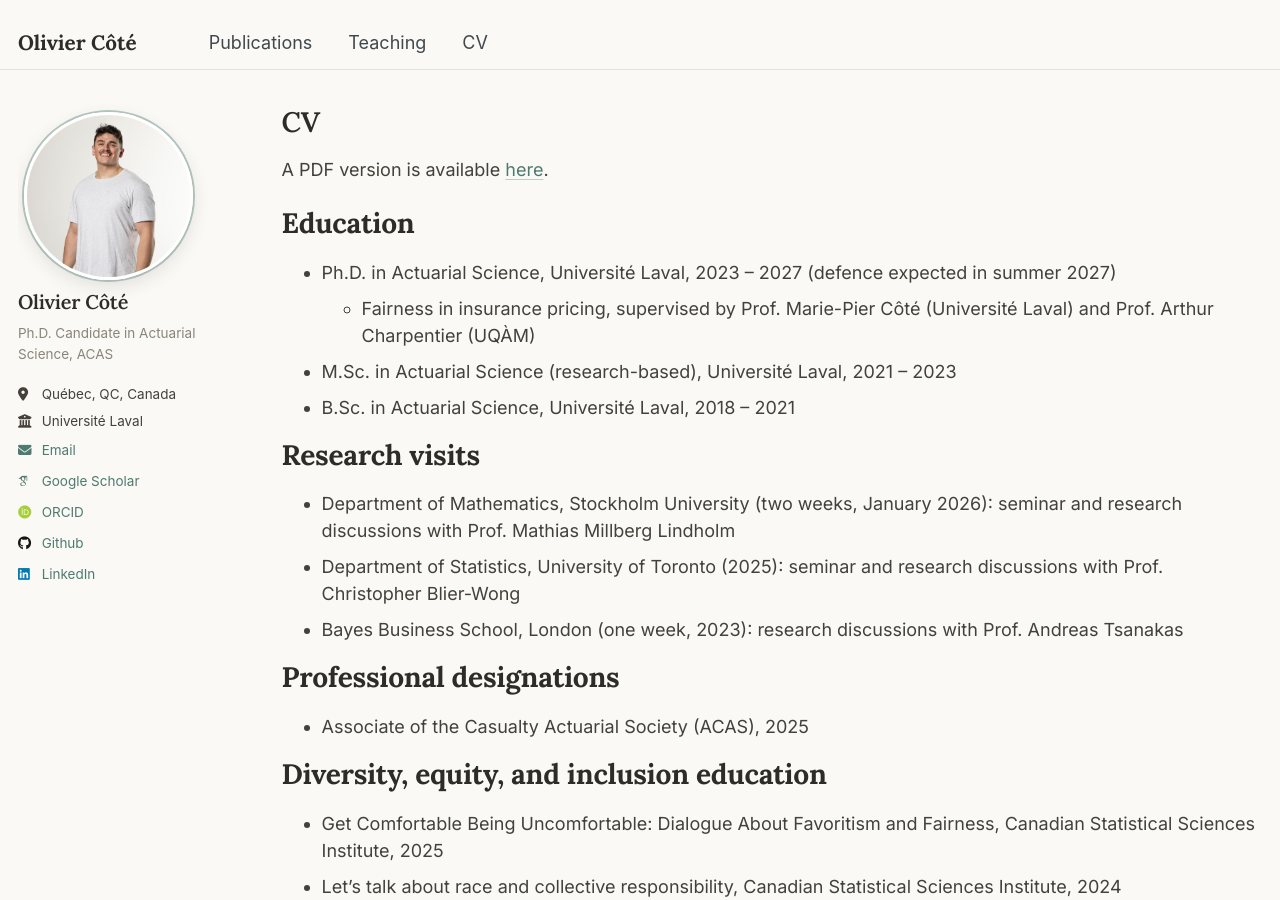
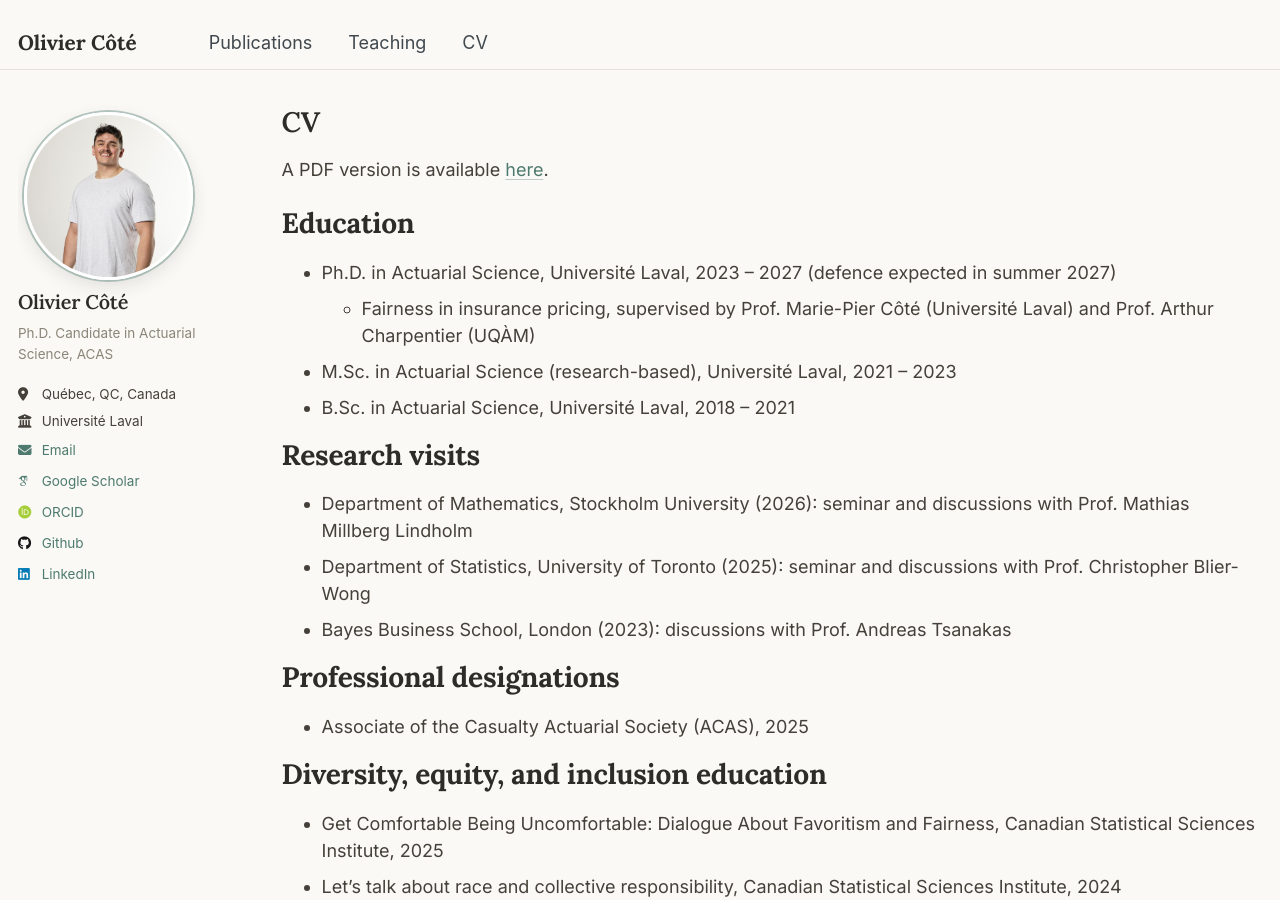
Before and after one commit to OliCoSide/olicoside.github.io, a Jekyll site: the page built from _pages/cv.md, in a window 1280 px wide and 900 px high. Built offline with Jekyll 4.4.1, drawn with Linux system fonts in a browser that asks for light colours; some web fonts are replaced.

```diff
--- a/_pages/cv.md
+++ b/_pages/cv.md
@@ -20,9 +20,9 @@ Education
 
 Research visits
 ======
-* Department of Mathematics, Stockholm University (two weeks, January 2026): seminar and research discussions with Prof. Mathias Millberg Lindholm
-* Department of Statistics, University of Toronto (2025): seminar and research discussions with Prof. Christopher Blier-Wong
-* Bayes Business School, London (one week, 2023): research discussions with Prof. Andreas Tsanakas
+* Department of Mathematics, Stockholm University (2026): seminar and discussions with Prof. Mathias Millberg Lindholm
+* Department of Statistics, University of Toronto (2025): seminar and discussions with Prof. Christopher Blier-Wong
+* Bayes Business School, London (2023): discussions with Prof. Andreas Tsanakas
 
 Professional designations
 ======
--- a/files/cv-src/biblio.bib
+++ b/files/cv-src/biblio.bib
@@ -3,7 +3,7 @@
   author={Charpentier, Arthur and \textbf{C\^ot\'e, O.} and C\^ot\'e, Marie-Pier},
   journal={Journal of Business Ethics},
   doi={https://doi.org/10.1007/s10551-026-06479-2},
-  note={Published online September 2026, \href{https://doi.org/10.1007/s10551-026-06479-2}{doi:10.1007/s10551-026-06479-2}},
+  note={\href{https://doi.org/10.1007/s10551-026-06479-2}{doi:10.1007/s10551-026-06479-2}},
   year={2026}
 }
 
```
Also changed, not shown: 3 other files.
